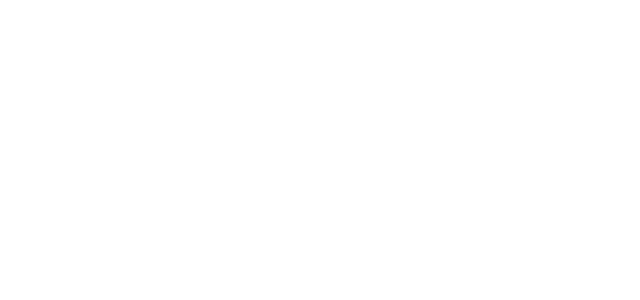
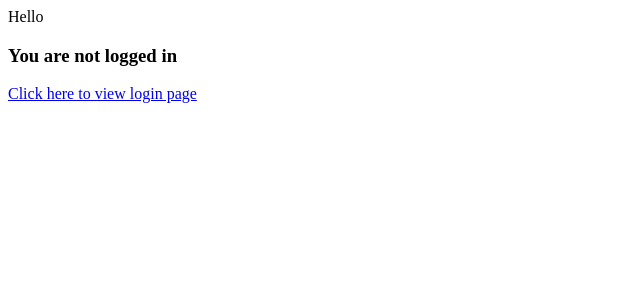
Before and after one commit to Feni0108/Language-Learning-Platform, a Next.js app: page / in a window 1280 px wide. Shown: the top 300 px of the page, without its empty margins (0-640 px from the left). Built offline with nearby package versions, Linux system fonts and the light colour scheme; no server answers.

Commit message:
added AccessDenied and SignOuButton components

```diff
--- a/pages/index.tsx
+++ b/pages/index.tsx
@@ -1,14 +1,33 @@
-import Head from 'next/head'
-import Image from 'next/image'
+import React from "react";
 import { Inter } from 'next/font/google'
 import styles from '@/styles/Home.module.css'
+import { useSession } from "next-auth/react";
+import Link from "next/link";
+import SignOutButton from "@/components/SignOutButton";
+import AccessDenied from "@/components/AccessDenied";
+
 
 const inter = Inter({ subsets: ['latin'] })
 
 export default function Home() {
+  const { data: session, status } = useSession();
+  console.log(session);
+
+
   return (
-    <>
+    <div>
+      Hello
+      {!session && (
+          <>
+            <AccessDenied />
+          </>
+      )}
+      {session && (
+          <>
+            <SignOutButton />
+          </>
+      )}
 
-    </>
+    </div>
   )
 }
```
